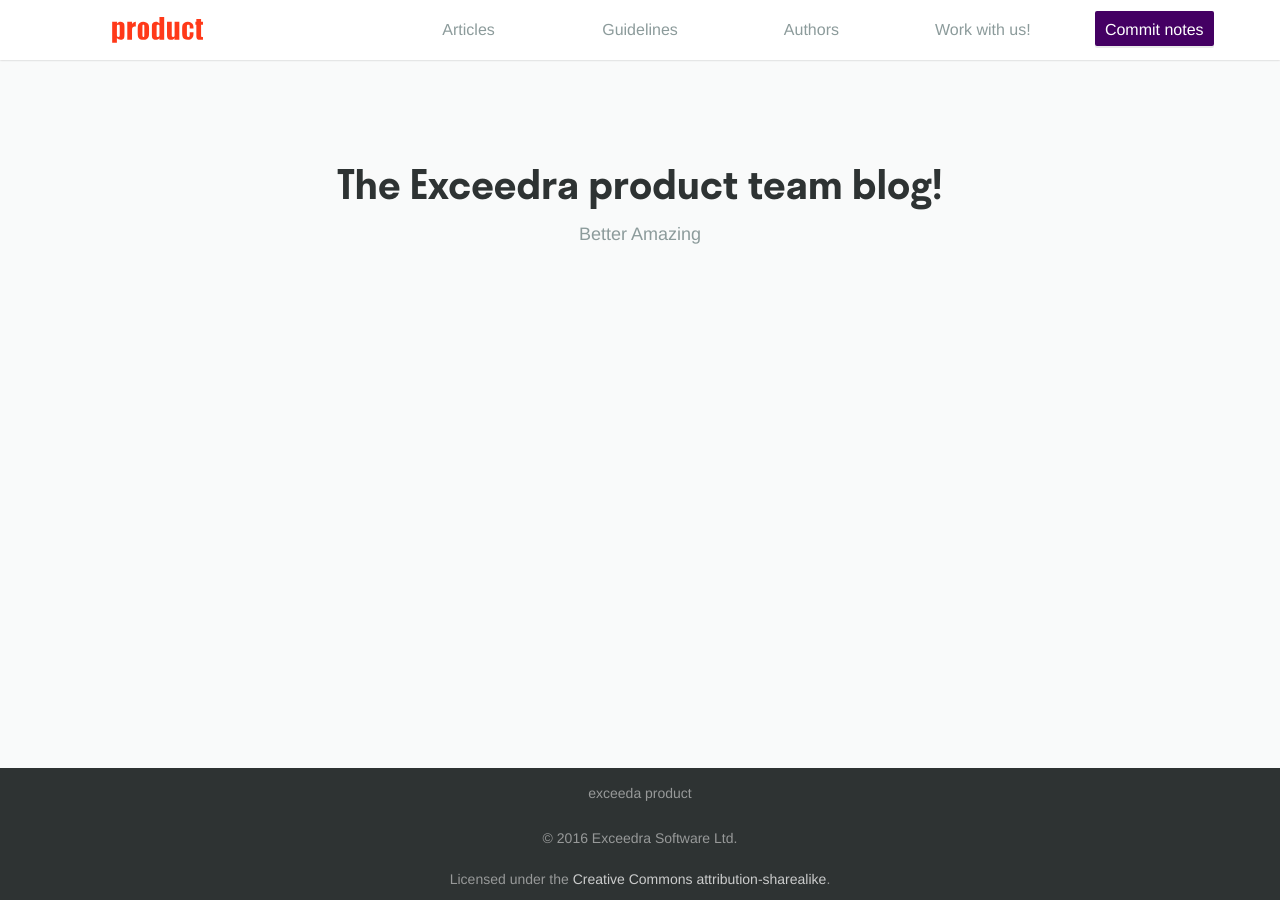
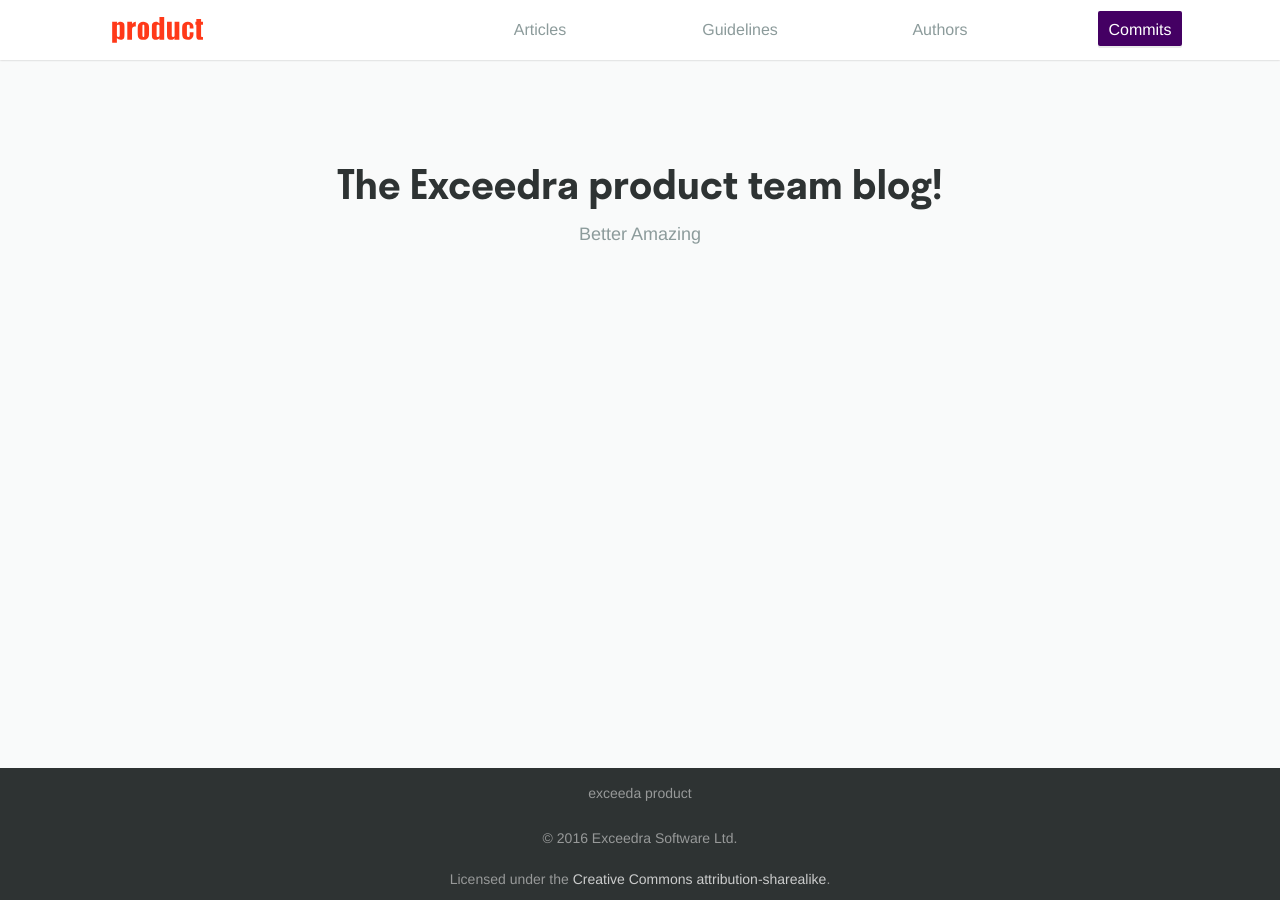
Before and after one commit to MattGough/exceedra.engineering, a Jekyll site: the page built from index.html, in a window 1280 px wide. Built offline with Jekyll 4.4.1, drawn with Linux system fonts in a browser that asks for light colours; nearby versions of some CDN libraries.

Commit message:
routes fix

```diff
--- a/_data/routes.yml
+++ b/_data/routes.yml
@@ -10,7 +10,7 @@
     title: 'Guidelines'
   - url:   '/authors/'
     title: 'Authors'
-  - url:   '/careers'
-    title: 'Work with us!'
-  - url:   '/releasenotes'
-    title: 'Commit notes'
+  # - url:   '/careers'
+  #   title: 'Work with us!'
+  - url:   '/releasenotes/'
+    title: 'Commits'
```
